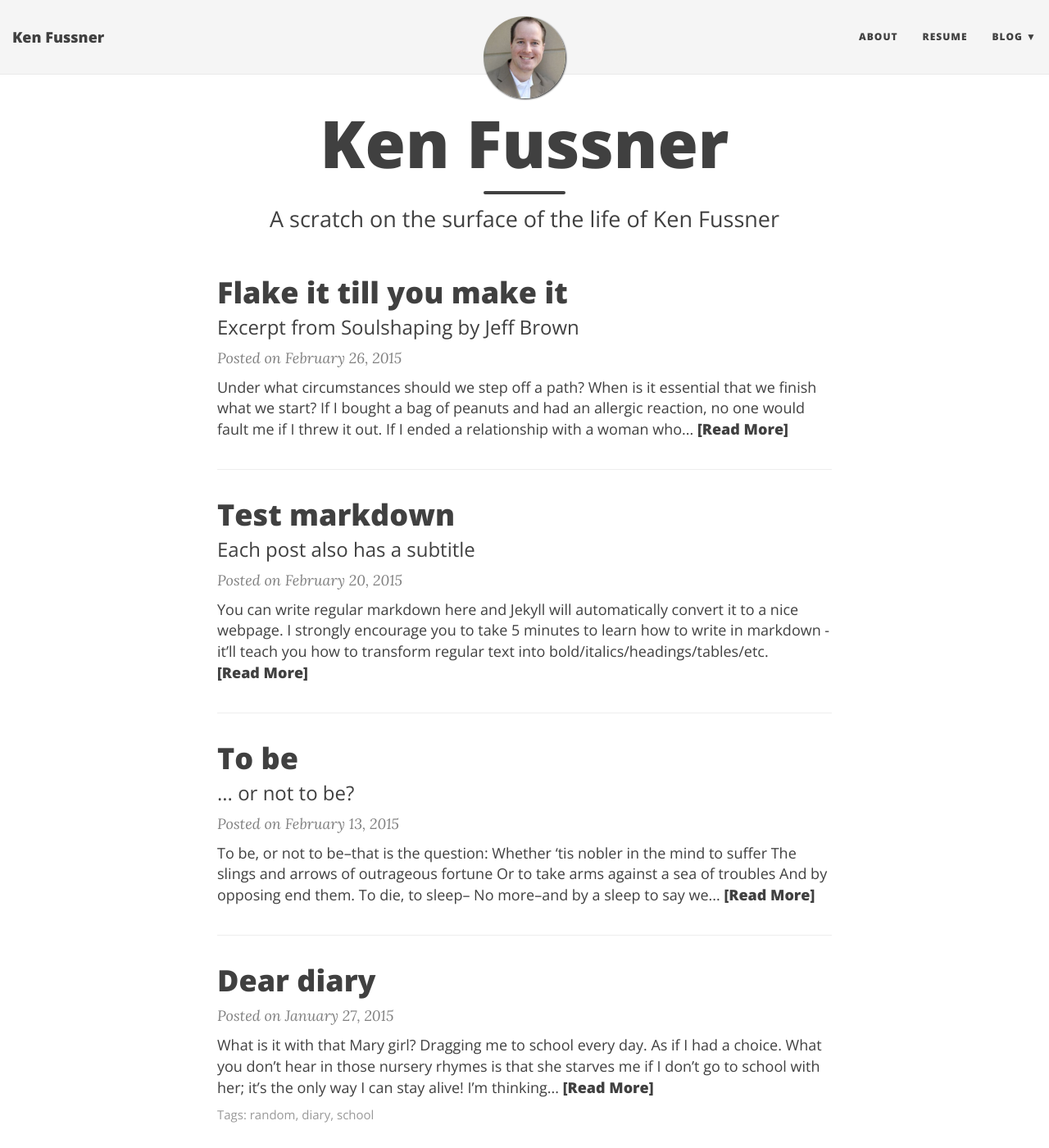
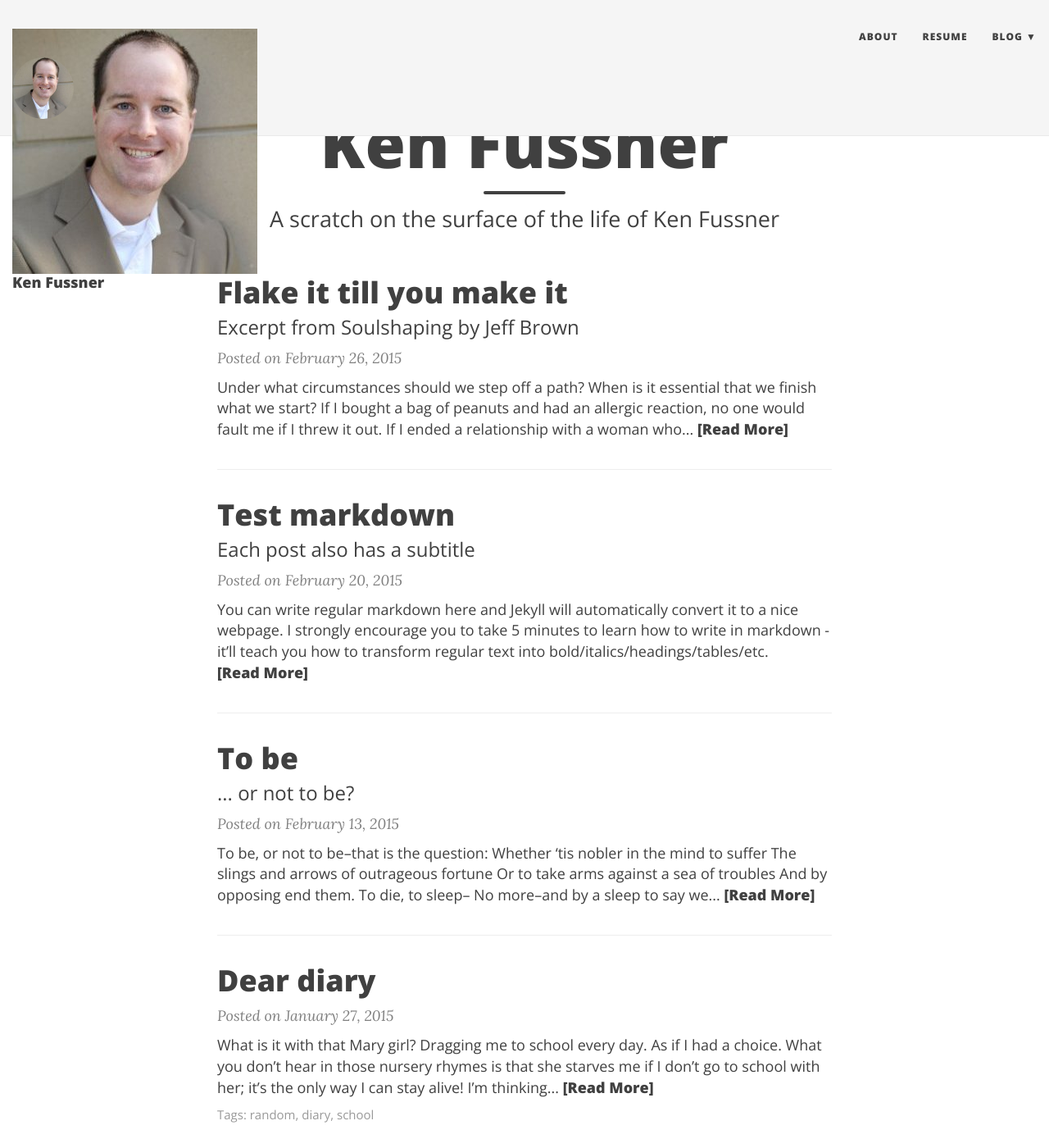
Before and after one commit to kenfussner/kenfussner.github.io, a Jekyll site: the page built from index.html, in a window 1280 px wide and 1400 px high. Shown: the whole window at 82% size. Built offline with Jekyll 4.4.1, drawn with Linux system fonts in a browser that asks for light colours; nearby versions of some CDN libraries; the list of posts is cut into pages by our own code.

Commit message:
nav updates

```diff
--- a/_includes/nav.html
+++ b/_includes/nav.html
@@ -7,7 +7,10 @@
         <span class="icon-bar"></span>
         <span class="icon-bar"></span>
       </button>
-      <a class="navbar-brand" href="{{ site.url }}">{{ site.title }}</a>
+      <a class="navbar-brand" href="{{ site.url }}">
+        <img class="avatar-img" src="{{ site.avatar | prepend: site.baseurl | replace: '//', '/' }}" />
+        {{ site.title }}
+      </a>
     </div>
 
     <div class="collapse navbar-collapse" id="main-navbar">
@@ -37,7 +40,7 @@
 	<div class="avatar-container">
 	  <div class="avatar-img-border">
 	    <a href="{{ site.url }} ">
-	      <img class="avatar-img" src="{{ site.avatar | prepend: site.baseurl | replace: '//', '/' }}" />
+	      <img class="img-circle img-avatar" src="{{ site.avatar | prepend: site.baseurl | replace: '//', '/' }}" />
 		</a>
 	  </div>
 	</div>
--- a/css/main.css
+++ b/css/main.css
@@ -134,55 +134,11 @@
   }
 }
 
-.navbar-custom .avatar-container {
-  opacity: 1;
-  position: absolute;
-  -webkit-transition: opacity 0.5s ease-in-out;
-  -moz-transition: opacity 0.5s ease-in-out;
-  transition: opacity 0.5s ease-in-out;
-  left: 50%;
+.navbar-custom .img-avatar {
+  width: 75px;
+}
+.navbar-custom.top-nav-short .img-avatar {
   width: 50px;
-  margin-top: -25px;
-}
-.navbar-custom .avatar-container  .avatar-img-border {
-  width: 100%;
-  border-radius: 50%;
-  margin-left: -50%;
-  display: inline-block;
-  box-shadow: 0 0 8px rgba(0, 0, 0, .8);
-  -webkit-box-shadow: 0 0 5px rgba(0, 0, 0, .8);
-  -moz-box-shadow: 0 0 8px rgba(0, 0, 0, .8);
-}
-.navbar-custom .avatar-container  .avatar-img {
-  width: 100%;
-  border-radius: 50%;
-  display: block;
-}
-
-.navbar-custom.top-nav-short .avatar-container{
-  opacity: 0;
-}
-
-.navbar-custom.top-nav-expanded .avatar-container  {
-  display: none;
-}
-
-@media only screen and (min-width: 768px) {
-  .navbar-custom .avatar-container {
-    width: 100px;
-    margin-top: -50px;
-  }
-
-  .navbar-custom .avatar-container  .avatar-img-border {
-    width: 100%;
-    box-shadow: 1px 1px 2px rgba(0, 0, 0, .8);
-    -webkit-box-shadow: 1px 1px 2px rgba(0, 0, 0, .8);
-    -moz-box-shadow: 1px 1px 2px rgba(0, 0, 0, .8);
-  }
-
-  .navbar-custom .avatar-container  .avatar-img {
-    width: 100%;
-  }
 }
 
 /* Multi-level navigation links */
--- a/js/main.js
+++ b/js/main.js
@@ -133,6 +133,4 @@
   }
 };
 
-// 2fc73a3a967e97599c9763d05e564189
-
 document.addEventListener('DOMContentLoaded', main.init);
```
